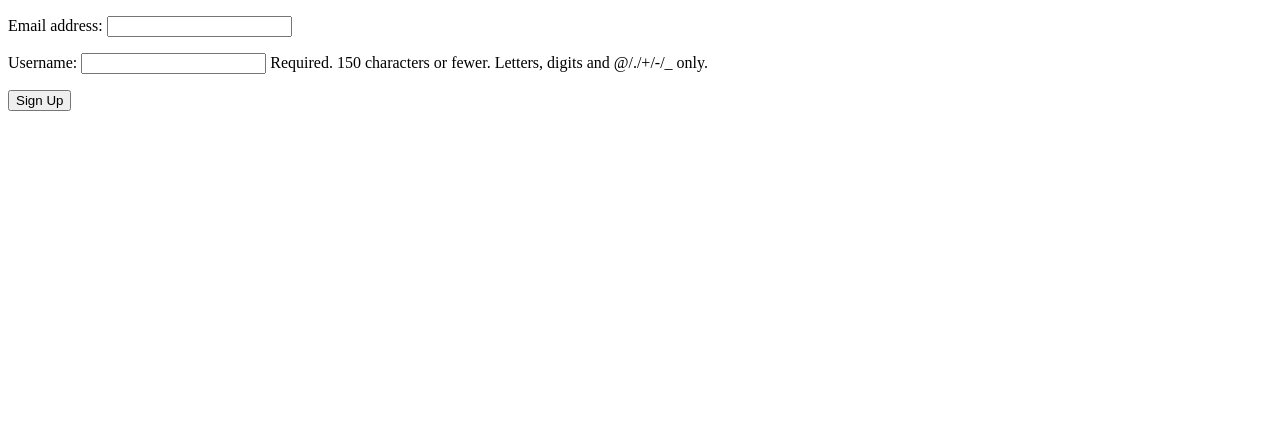
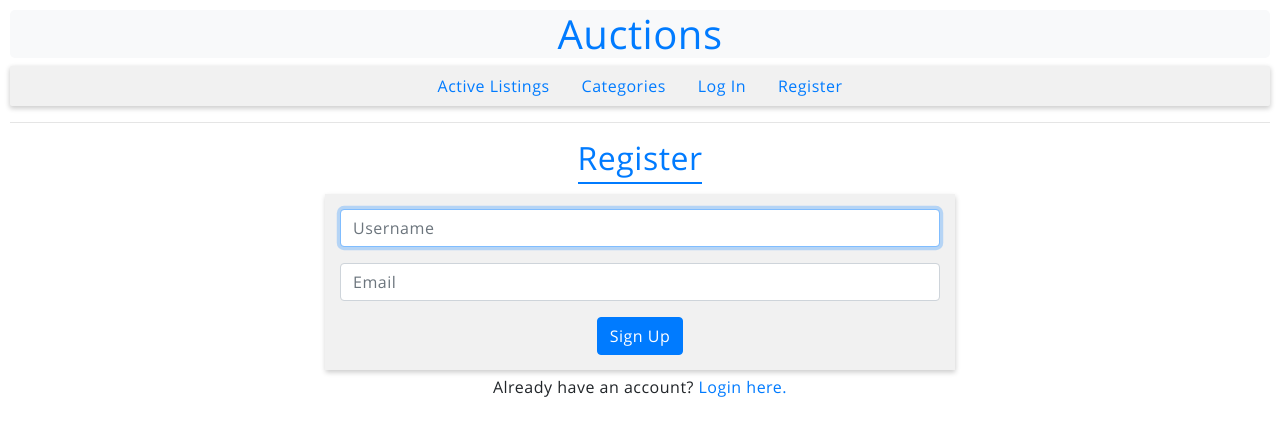
Before and after one commit to tarimaha/bidding-system, a Django app: page /web3auth/signup/ in a window 1280 px wide. Shown: the top 436 px of the page. Run offline with Django 5.2, Linux system fonts and the light colour scheme; some libraries are stand-ins or nearby versions.

Commit message:
fixed frontend forms

```diff
--- a/auctions/bids/templates/auctions/index.html
+++ b/auctions/bids/templates/auctions/index.html
@@ -24,10 +24,10 @@
   {% endif %}
 
   {% if listings %}
-  <ul class="listings d-flex">
+  <ul class="listings d-flex flex-wrap justify-content-center">
     {% for list in listings %}
-    <li>
-      <div class="card flex-col-6">
+    <li class="col-4">
+      <div class="card">
         <div class="card-header">
           {{ list.listing.name }}
           {% if list.listing.user == user %}
--- a/auctions/bids/templates/auctions/listing.html
+++ b/auctions/bids/templates/auctions/listing.html
@@ -95,6 +95,7 @@
     <button class="btn btn-primary" type="submit">Comment</button>
   </form>
 </div>
+<hr>
 <div>
 <h1>Rate Seller</h1>
 <form id="rate-seller-form" method="post">
@@ -112,7 +113,7 @@
       <input type="radio" id="star1" name="rating" value="1" />
       <label for="star1" title="1 star">☆</label>
   </div>
-  <button type="submit">Submit Rating</button>
+  <button type="submit" class="btn btn-primary">Submit Rating</button>
 </form>
 </div>
 
--- a/auctions/web3auth/templates/web3auth/signup.html
+++ b/auctions/web3auth/templates/web3auth/signup.html
@@ -1,19 +1,39 @@
+
+{% extends "auctions/layout.html" %}
 {% load static %}
-<!doctype html>
-<html lang="en">
-  <head>
-    <meta charset="utf-8">
-  </head>
-  <body>
+{% block body %}
+
+    <div class="d-flex flex-column justify-content-center align-items-center">
+        <h2 class="blue-text">Register</h2>
+
+        {% if message %}
+            <div class="alert alert-danger">{{ message }}</div>
+        {% endif %}
+
+    </div>
+    <div class="register-form login-form">
     <form action="" method="POST">
-      {% csrf_token %}
-      {{ form.as_p }}
-      <button type="submit">Sign Up</button>
-
-    </form>
+        {% csrf_token %}
+        <div class="form-group">
+            <input class="form-control" autofocus type="text" name="username" placeholder="Username">
+        </div>
+        <div class="form-group">
+            <input class="form-control" autofocus type="email" name="email" placeholder="Email">
+        </div>
 
 
-  </body>
+        <button type="submit" class="btn btn-primary">Sign Up</button>
+
+      </form>
+    </div>
+    <div class="center-text">
+      Already have an account? <a href="{% url 'bids:login' %}">Login here.</a>
+    </div>
+
+
+
+
+
 
   <script src="https://ajax.googleapis.com/ajax/libs/jquery/3.5.1/jquery.min.js"></script>
 
@@ -170,5 +190,6 @@ function web3Login(login_url, onTokenRequestFail, onTokenSignFail, onTokenSignSu
 }
 
  </script>
+ {% endblock %}
 
 </html>
```
Also changed, not shown: auctions/bids/templates/auctions/login.html (+7 -5 lines), auctions/web3auth/templates/web3auth/layout.html (added, +57 -0 lines).
